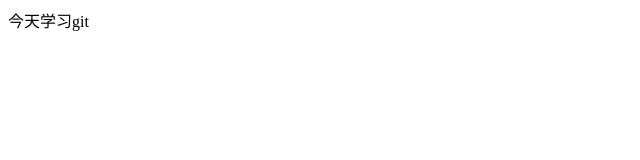
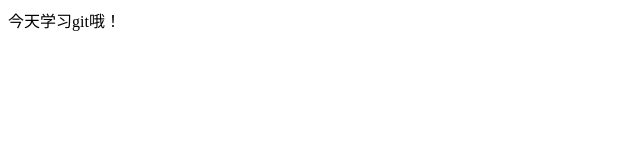
Before and after one commit to dingqisu/homework, a plain HTML site: page 01.html in a window 1280 px wide. Shown: the full height of the page, 0-640 px from the left. Drawn offline with Linux system fonts and the light colour scheme.

Commit message:
20190926v1

```diff
--- a/01.html
+++ b/01.html
@@ -5,6 +5,6 @@
 		<title></title>
 	</head>
 	<body>
-		今天学习git
+		今天学习git哦！
 	</body>
 </html>
```
